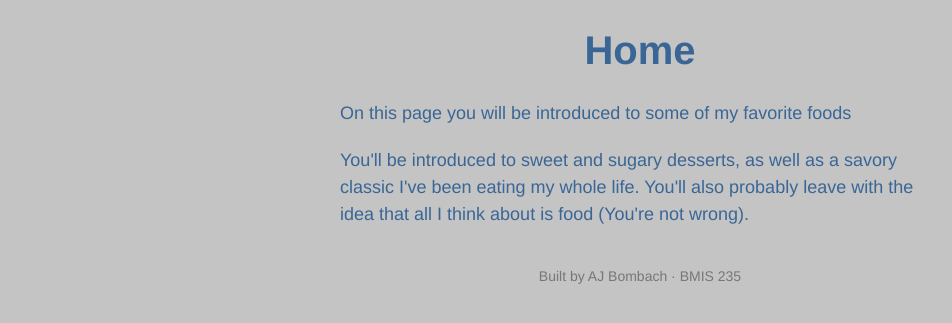
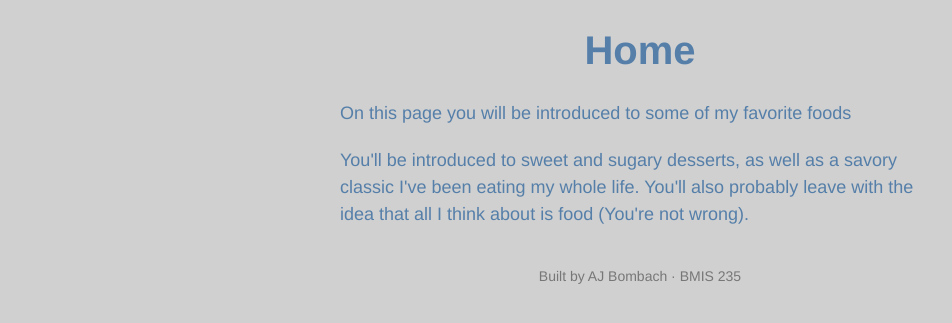
Before and after one commit to ajbombach/bmis235-html-3, a plain HTML site: page index.html in a window 1280 px wide. Shown: the part 57-380 px from the top of the page, without its empty margins (0-952 px from the left). Drawn offline with Linux system fonts and the light colour scheme.

Commit message:
Fix the nav selector and apply lighter navy and gray colors

```diff
--- a/styles.css
+++ b/styles.css
@@ -10,16 +10,16 @@
    ===================================================================== */
 
 body {
-   font-family: "AL Nile", "Helvetica Neue", Arial, sans-serif;
-    background-color: #c4c4c4;
-    color: #3a6696;
+    font-family: "AL Nile", "Helvetica Neue", Arial, sans-serif;
+    background-color: #d0d0d0;
+    color: #557fa9;
     margin: 0;
     padding: 0 20px 40px 20px;
 }
 
 /* the menu at the top of every page */
 av {
-    background-color: #3a6696;
+    background-color: #557fa9;
     padding: 14px;
     text-align: center;
 }
@@ -34,12 +34,12 @@ nav img {
 }
 
 /* no underline or border around the image links */
-av a {
+nav a {
     text-decoration: none;
 }
 
 h1 {
-    color: #3a6696;
+    color: #557fa9;
     text-align: center;
     font-size: 40px;
 }
```
